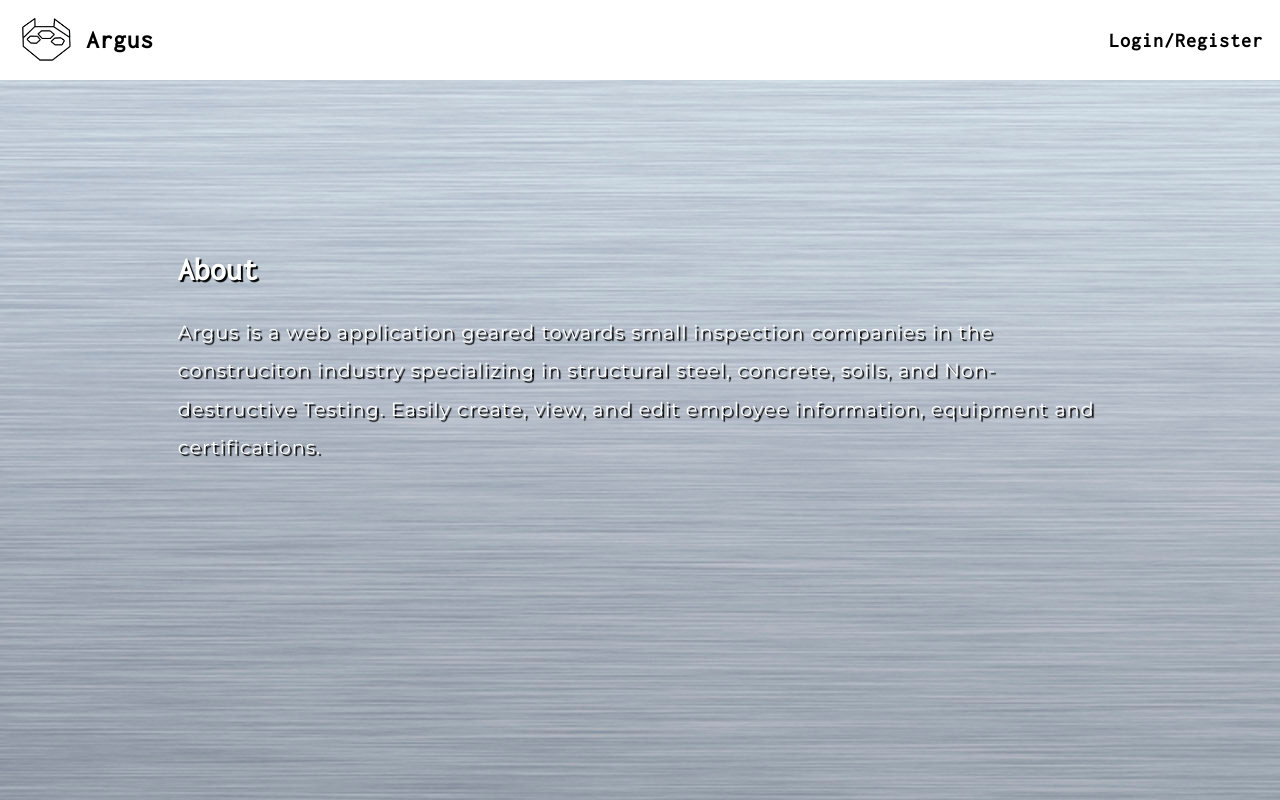
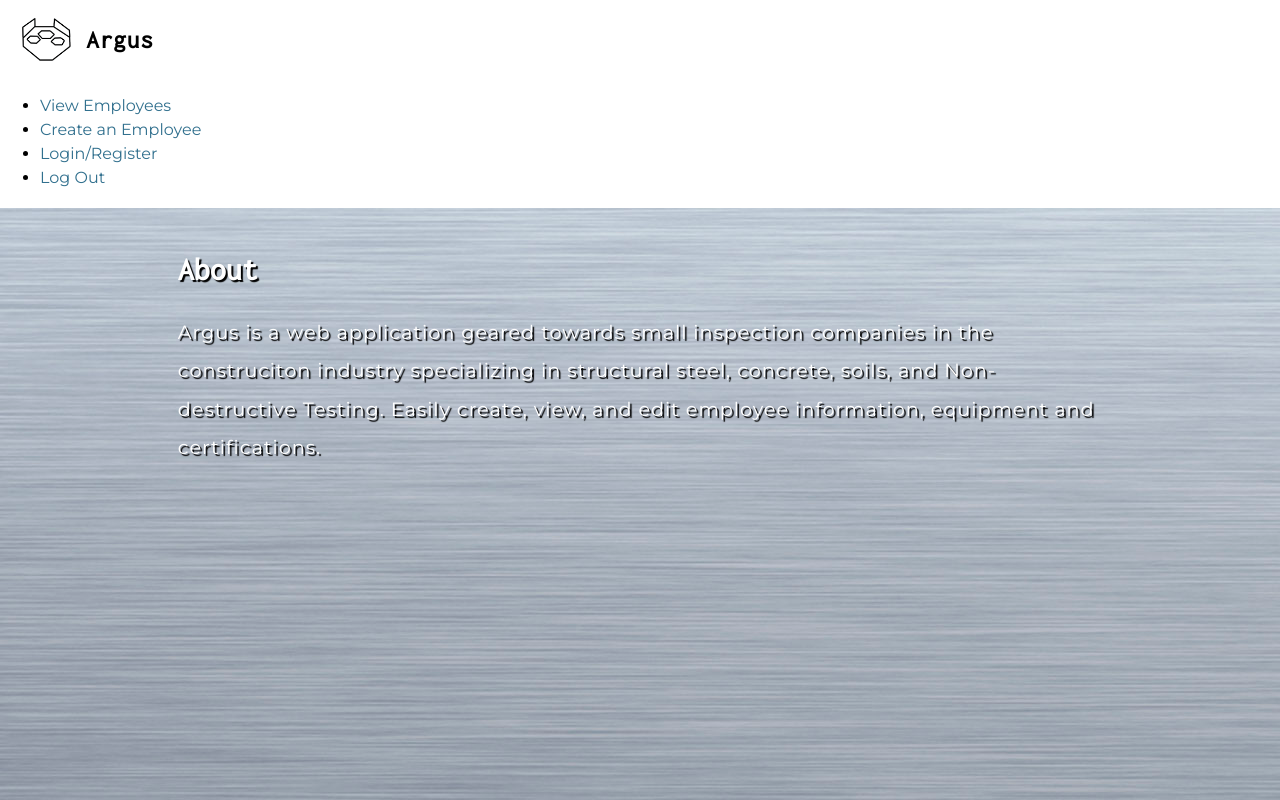
Before and after one commit to tranpeter08/Argus, a website: page public/index.html in a window 1280 px wide. Drawn offline with nearby package versions, Linux system fonts and the light colour scheme.

Commit message:
changed nav buttons to links

```diff
--- a/public/index.html
+++ b/public/index.html
@@ -21,25 +21,26 @@
   <body>
     <header role="banner">
       <nav role="navigation">
-          <div class="container">
-            <img class="argus-icon" src="./argus-icon.png" alt="An icon of Argus">
-            <button class="js-home home-button " aria-label="home button">Argus</button>
-          </div>
-            <div class="js-nav-box nav-box">
-              <div class="container">
-                <button class="js-view js-postlogin nav-button hidden">View Employees</button>
-              </div>
-              <div class="container">
-                <button class="js-create js-postlogin nav-button hidden">Create an Employee</button>
-              </div>
-              <div class="container">
-                <button class="js-login-button nav-button">Login/Register</button>
-              </div>
-              <div class="container">
-                <button class="js-logout nav-button hidden">Log Out</button>
-              </div>
-            </div>
-            <button class="js-icon icon" aria-label="menu button" aria-expanded="false"><i class="fa fa-bars"></i></button>
+        <div class="_container nav-home-ctnr">
+          <img class="argus-icon" src="./argus-icon.png" alt="An icon of Argus">
+          <button class="js-home js-nav-home nav-home home-button" aria-label="home button">Argus</button>
+        </div>
+        <button class="js-icon icon" aria-label="menu button" aria-expanded="false"><i class="fa fa-bars"></i></button>
+        <ul class="js-nav-links-ctnr nav-links-ctnr">
+          <li >
+            <a class="js-nav-view">View Employees</a>
+          </li>
+          <li >
+            <a class='js-nav-create'>Create an Employee</a>
+          </li>
+          <li >
+            <a class="js-nav-login">Login/Register</a>
+          </li>
+          <li >
+            <a class="js-nav-logout">Log Out</a>
+          </li>
+        </ul>
+
       <nav>
     </header>
     <main role="main">
--- a/public/login.js
+++ b/public/login.js
@@ -3,7 +3,7 @@
 function ajaxReq(data, url, method, callback, fail){
   const settings = {
     url: url,
-    data: JSON.stringify(data || ""),
+    data: JSON.stringify(data || ''),
     dataType: 'json',
     contentType: 'application/json',
     method: method
@@ -11,7 +11,7 @@ function ajaxReq(data, url, method, callback, fail){
 
   $.ajax(settings)
   .done(callback)
-  .fail(fail)
+  .fail(fail);
 }
 
 function goToLogin(){
```
Also changed, not shown: public/nav.js (+6 -6 lines).
